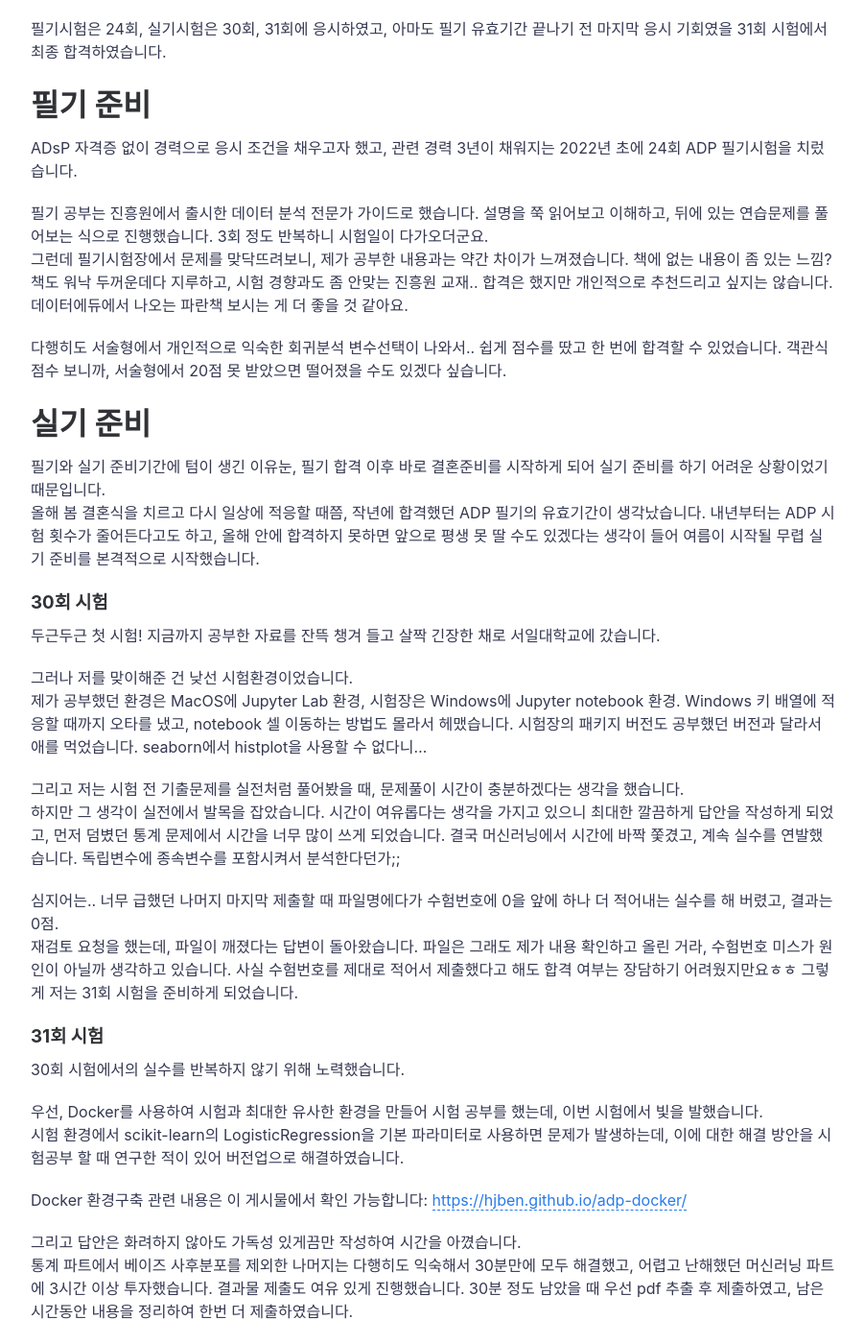
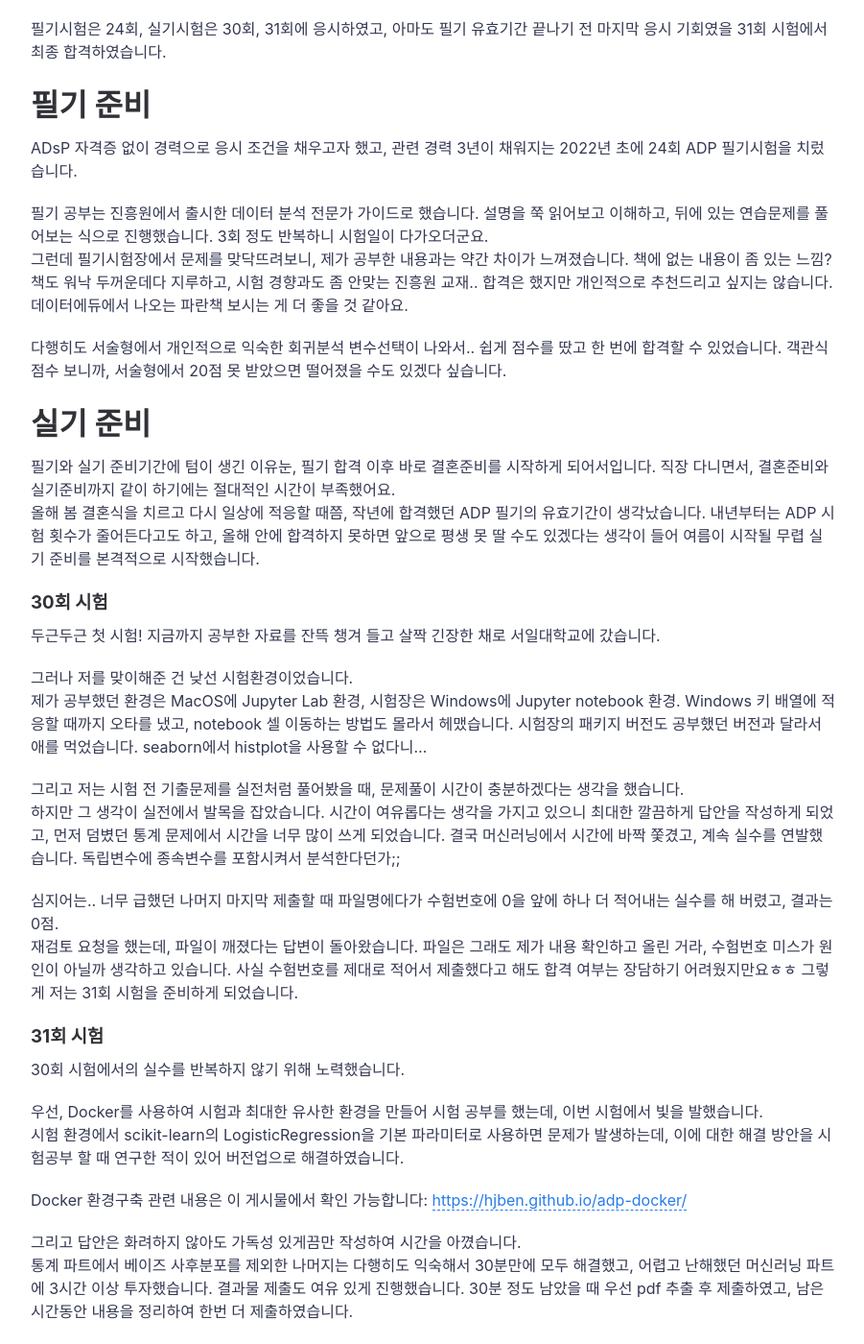
Before and after one commit to hjben/hjben.github.io, a Jekyll site: the page built from _posts/2023-11-25-adp-retro.md, in a window 1280 px wide and 1400 px high, scrolled down 2176 px. Shown: the whole window at 96% size, without its empty margins (188-1089 px from the left). Built offline with Jekyll 4.4.1, drawn with Linux system fonts in a browser that asks for light colours; nearby versions of some CDN libraries; comment, search, counter and statistics services are not loaded; some of the changed text lies outside the part shown.

Commit message:
Update 2023-11-25-adp-retro.md

```diff
--- a/_posts/2023-11-25-adp-retro.md
+++ b/_posts/2023-11-25-adp-retro.md
@@ -29,13 +29,13 @@ summary: ADP 시험 최종 합격까지의 여정
 ADsP 자격증 없이 경력으로 응시 조건을 채우고자 했고, 관련 경력 3년이 채워지는 2022년 초에 24회 ADP 필기시험을 치렀습니다.
 
 필기 공부는 진흥원에서 출시한 데이터 분석 전문가 가이드로 했습니다. 설명을 쭉 읽어보고 이해하고, 뒤에 있는 연습문제를 풀어보는 식으로 진행했습니다. 3회 정도 반복하니 시험일이 다가오더군요. <br>
-그런데 필기시험장에서 문제를 맞닥뜨려보니, 제가 공부한 내용과는 약간 차이가 느껴졌습니다. 책에 없는 내용이 좀 있는 느낌? <br>
+그런데 필기시험장에서 문제를 맞닥뜨려보니, 제가 공부한 내용과는 약간 차이가 느껴졌습니다. 책에 없는 내용이 좀 있는 느낌?
 책도 워낙 두꺼운데다 지루하고, 시험 경향과도 좀 안맞는 진흥원 교재.. 합격은 했지만 개인적으로 추천드리고 싶지는 않습니다. 데이터에듀에서 나오는 파란책 보시는 게 더 좋을 것 같아요.
 
 다행히도 서술형에서 개인적으로 익숙한 회귀분석 변수선택이 나와서.. 쉽게 점수를 땄고 한 번에 합격할 수 있었습니다. 객관식 점수 보니까, 서술형에서 20점 못 받았으면 떨어졌을 수도 있겠다 싶습니다.
 
 # 실기 준비
-필기와 실기 준비기간에 텀이 생긴 이유눈, 필기 합격 이후 바로 결혼준비를 시작하게 되어 실기 준비를 하기 어려운 상황이었기 때문입니다. <br>
+필기와 실기 준비기간에 텀이 생긴 이유눈, 필기 합격 이후 바로 결혼준비를 시작하게 되어서입니다. 직장 다니면서, 결혼준비와 실기준비까지 같이 하기에는 절대적인 시간이 부족했어요. <br>
 올해 봄 결혼식을 치르고 다시 일상에 적응할 때쯤, 작년에 합격했던 ADP 필기의 유효기간이 생각났습니다.
 내년부터는 ADP 시험 횟수가 줄어든다고도 하고, 올해 안에 합격하지 못하면 앞으로 평생 못 딸 수도 있겠다는 생각이 들어 여름이 시작될 무렵 실기 준비를 본격적으로 시작했습니다.
 
@@ -70,7 +70,7 @@ Docker 환경구축 관련 내용은 이 게시물에서 확인 가능합니다:
 # 실기 공부 방법
 ### 건강 관리
 시험공부에 매진하느라 어쩌면 소홀할 수 있는 부분인데, 사실 가장 중요한 부분입니다. <br>
-제게 31회 실기는 시험 전날까지도 몸살감기가 심해 고생을 많이 했던 회차에요. 컨디션 좋은 상태로 시험을 봐도 붙을까 말까 할 것 같은데, 이 상태로는 탈락하게 될 게 뻔하다는 생각을 했고, 시험 3일 전부터는 체력 회복에만 집중했습니다.
+제게 31회 실기는 몸이 안좋아서 고생을 많이 했던 회차입니다. 시험 전날까지도 몸살감기가 심했어요. 컨디션 좋은 상태로 시험을 봐도 붙을까 말까 할 것 같은데, 이 상태로는 탈락하게 될 게 뻔하다는 생각을 했고, 시험 3일 전부터는 체력 회복에만 집중했습니다.
 다행히 시험 당일 아침에는 꽤 괜찮은 몸상태가 되었고, 알차게 4시간 잘 쓰고 돌아왔습니다. 1년 먹을 유자차랑 공탕 이때 다 먹은 것 같네요. <br>
 (시험치고 나서 긴장이 풀렸는지, 그 다음주에 목감기랑 코감기 아주 독하게 앓았습니다;;)
 
```
